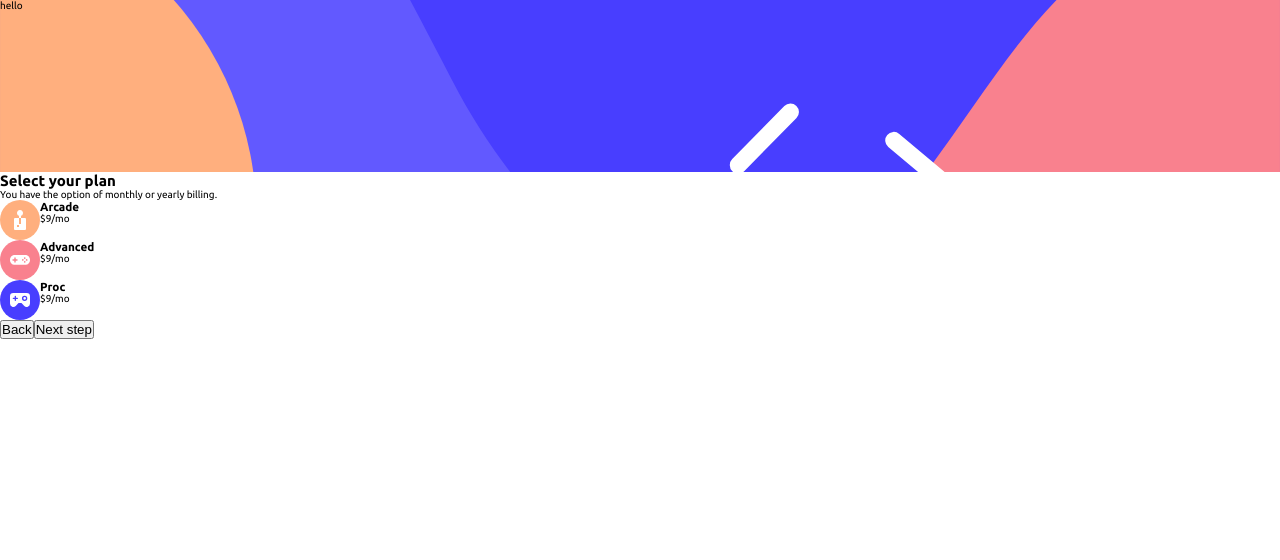
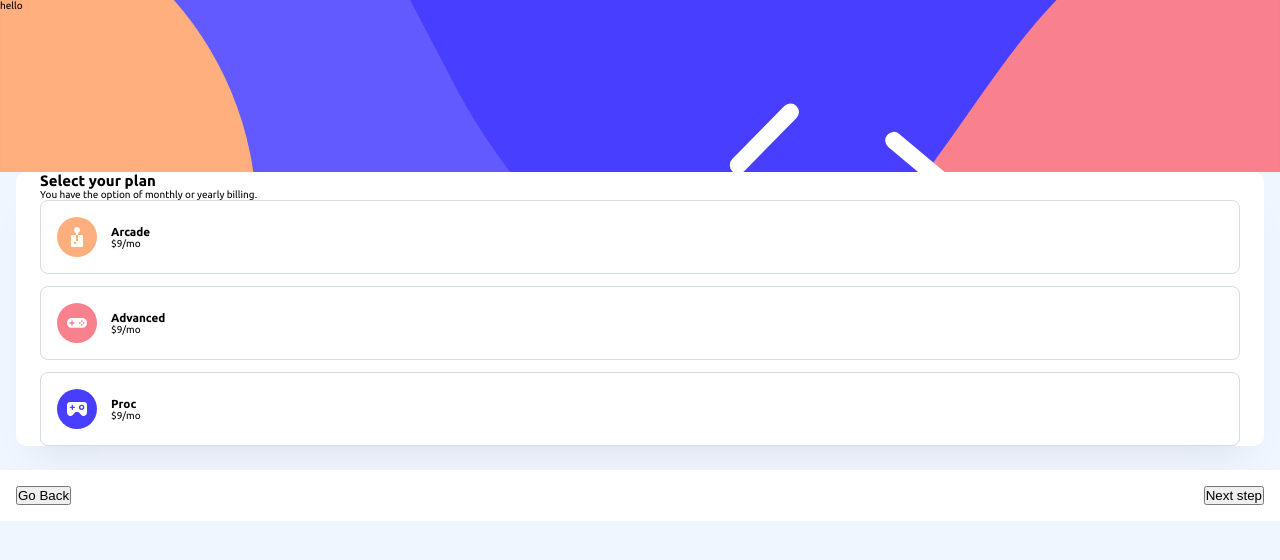
Before and after one commit to mateszucs96/multi-step-form, a React (Vite) app: page / in a window 1280 px wide. Both pictures are taken after a click on the button "Next step". Shown: the top 560 px of the page. Built offline with nearby package versions, Linux system fonts and the light colour scheme.

Commit message:
add footer and move buttons to it from form

```diff
--- a/src/App.tsx
+++ b/src/App.tsx
@@ -1,11 +1,35 @@
+import { MouseEventHandler, useEffect, useState } from 'react';
+import Footer from './components/Footer';
 import Form from './components/Form';
 import Header from './components/Header';
 
+const FORM_STEPS = 4;
+
 function App() {
+	const [step, setStep] = useState(1);
+
+	const handleNextStep: MouseEventHandler<HTMLButtonElement> = () => {
+		if (step >= FORM_STEPS) return;
+		setStep((prev) => prev + 1);
+	};
+
+	const handleBack: MouseEventHandler<HTMLButtonElement> = () => {
+		setStep((prev) => prev - 1);
+	};
+
+	useEffect(() => {
+		console.log(step);
+	}, [step]);
+
 	return (
 		<div>
 			<Header />
-			<Form />
+			<Form step={step} />
+			<Footer
+				step={step}
+				handleBack={handleBack}
+				handleNextStep={handleNextStep}
+			/>
 		</div>
 	);
 }
--- a/src/components/AddOns.tsx
+++ b/src/components/AddOns.tsx
@@ -4,7 +4,7 @@ import styles from './addOns.module.scss';
 
 const AddOns = ({ step }: { step: number }) => {
 	return (
-		<section className={`${styles.AddOnsContainer} ${step}`}>
+		<section className={`${styles.AddOnsContainer} ${step} section-container`}>
 			<SectionHeading
 				title="Pick add-ons"
 				info="Add-ons help enhance your gaming experience."
--- /dev/null
+++ b/src/components/Footer.tsx
@@ -0,0 +1,27 @@
+import React, { MouseEventHandler } from 'react';
+import styles from './footer.module.scss';
+
+type Props = {
+	step: number;
+	handleBack: MouseEventHandler<HTMLButtonElement>;
+	handleNextStep: MouseEventHandler<HTMLButtonElement>;
+};
+
+const Footer = ({ step, handleBack, handleNextStep }: Props) => {
+	return (
+		<footer className={styles.footer}>
+			{step !== 1 && (
+				<button type="button" onClick={handleBack}>
+					Go Back
+				</button>
+			)}
+			{step !== 4 && (
+				<button type="button" onClick={handleNextStep}>
+					Next step
+				</button>
+			)}
+		</footer>
+	);
+};
+
+export default Footer;
--- a/src/components/Form.tsx
+++ b/src/components/Form.tsx
@@ -5,24 +5,7 @@ import PersonalInfo from './PersonalInfo';
 import Plan from './Plan';
 import Summary from './Summary';
 
-const FORM_STEPS = 4;
-
-const Form = () => {
-	const [step, setStep] = useState(1);
-
-	const handleNextStep: MouseEventHandler<HTMLButtonElement> = () => {
-		if (step >= FORM_STEPS) return;
-		setStep((prev) => prev + 1);
-	};
-
-	const handleBack: MouseEventHandler<HTMLButtonElement> = () => {
-		setStep((prev) => prev - 1);
-	};
-
-	useEffect(() => {
-		console.log(step);
-	}, [step]);
-
+const Form = ({ step }: { step: number }) => {
 	return (
 		<main>
 			<div>
@@ -32,14 +15,6 @@ const Form = () => {
 					{step === 3 && <AddOns step={3} />}
 					{step === 4 && <Summary />}
 				</form>
-				{step !== 1 && (
-					<button type="button" onClick={handleBack}>
-						Back
-					</button>
-				)}
-				<button type="button" onClick={handleNextStep}>
-					Next step
-				</button>
 			</div>
 		</main>
 	);
--- a/src/components/PersonalInfo.tsx
+++ b/src/components/PersonalInfo.tsx
@@ -3,7 +3,9 @@ import SectionHeading from './SectionHeading';
 
 const PersonalInfo = ({ step }: { step: number }) => {
 	return (
-		<section className={`${styles.personalInfoContainer} ${step}`}>
+		<section
+			className={`${styles.personalInfoContainer} ${step} section-container`}
+		>
 			<SectionHeading
 				title="Personal Info"
 				info="Please provide your name, email address, and phone number."
--- a/src/components/Plan.tsx
+++ b/src/components/Plan.tsx
@@ -6,11 +6,12 @@ import iconPro from '../assets/images/icon-pro.svg';
 
 const Plan = ({ step }: { step: number }) => {
 	return (
-		<section className={`${styles.PlanContainer} ${step}`}>
+		<section className={`${styles.PlanContainer} ${step} section-container`}>
 			<SectionHeading
 				title="Select your plan"
 				info="You have the option of monthly or yearly billing."
 			/>
+			<div className={styles.plans}>
 				<div className={styles.planCard}>
 					<img src={iconArcade} alt="Arcade-icon" />
 					<div>
@@ -38,6 +39,7 @@ const Plan = ({ step }: { step: number }) => {
 						</p>
 					</div>
 				</div>
+			</div>
 		</section>
 	);
 };
--- /dev/null
+++ b/src/components/footer.module.scss
@@ -0,0 +1,7 @@
+.footer {
+	display: flex;
+	justify-content: space-between;
+	background-color: var(--clr-neutral-100);
+	padding: 1.6rem;
+	margin-top: 2.4rem;
+}
--- a/src/components/plan.module.scss
+++ b/src/components/plan.module.scss
@@ -1,3 +1,21 @@
+.PlanContainer {
+	margin-inline: 1.6rem;
+	padding-inline: 2.4rem;
+	background-color: var(--clr-neutral-100);
+	border-radius: 10px;
+}
+
+.plans {
+	display: flex;
+	flex-direction: column;
+	gap: 1.2rem;
+}
+
 .planCard {
 	display: flex;
+	align-items: center;
+	gap: 1.4rem;
+	padding: 1.6rem;
+	border: 1px solid #d6d9e6;
+	border-radius: 8px;
 }
--- a/src/index.scss
+++ b/src/index.scss
@@ -45,6 +45,7 @@ html {
 body {
 	font-family: var(--ff-primary);
 	font-weight: var(--fw-regular);
+	background-color: var(--clr-neutral-300);
 }
 
 .input-container {
@@ -57,3 +58,11 @@ body {
 	gap: 3rem;
 	border: 1px solid var(--clr-neutral-700);
 }
+
+.section-container {
+	margin-inline: 1.6rem;
+	padding-inline: 2.4rem;
+	background-color: var(--clr-neutral-100);
+	border-radius: 10px;
+	box-shadow: 0px 25px 40px -20px rgba(0, 0, 0, 0.0951141);
+}
```
Lines whose indentation alone changed are shown as unchanged.
